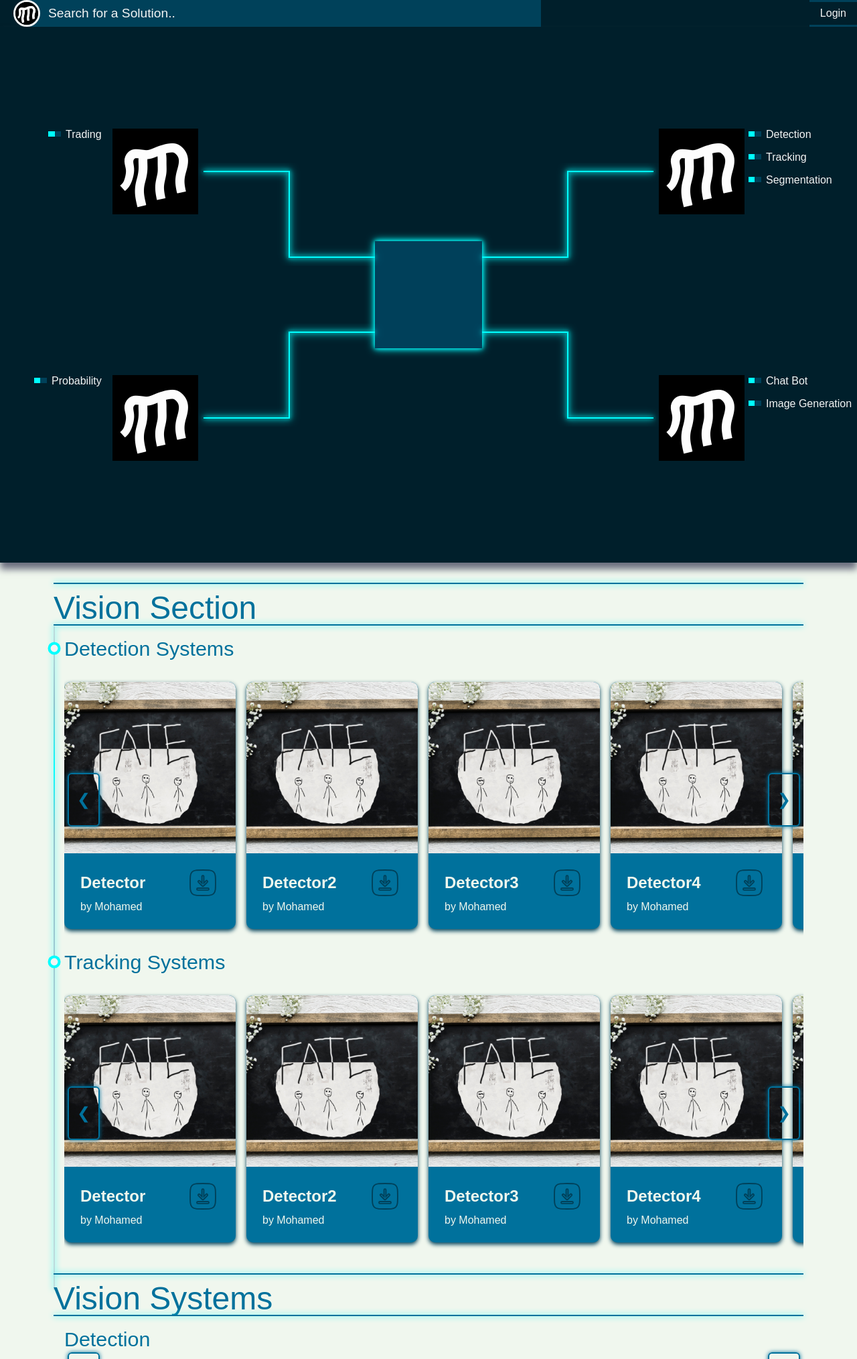
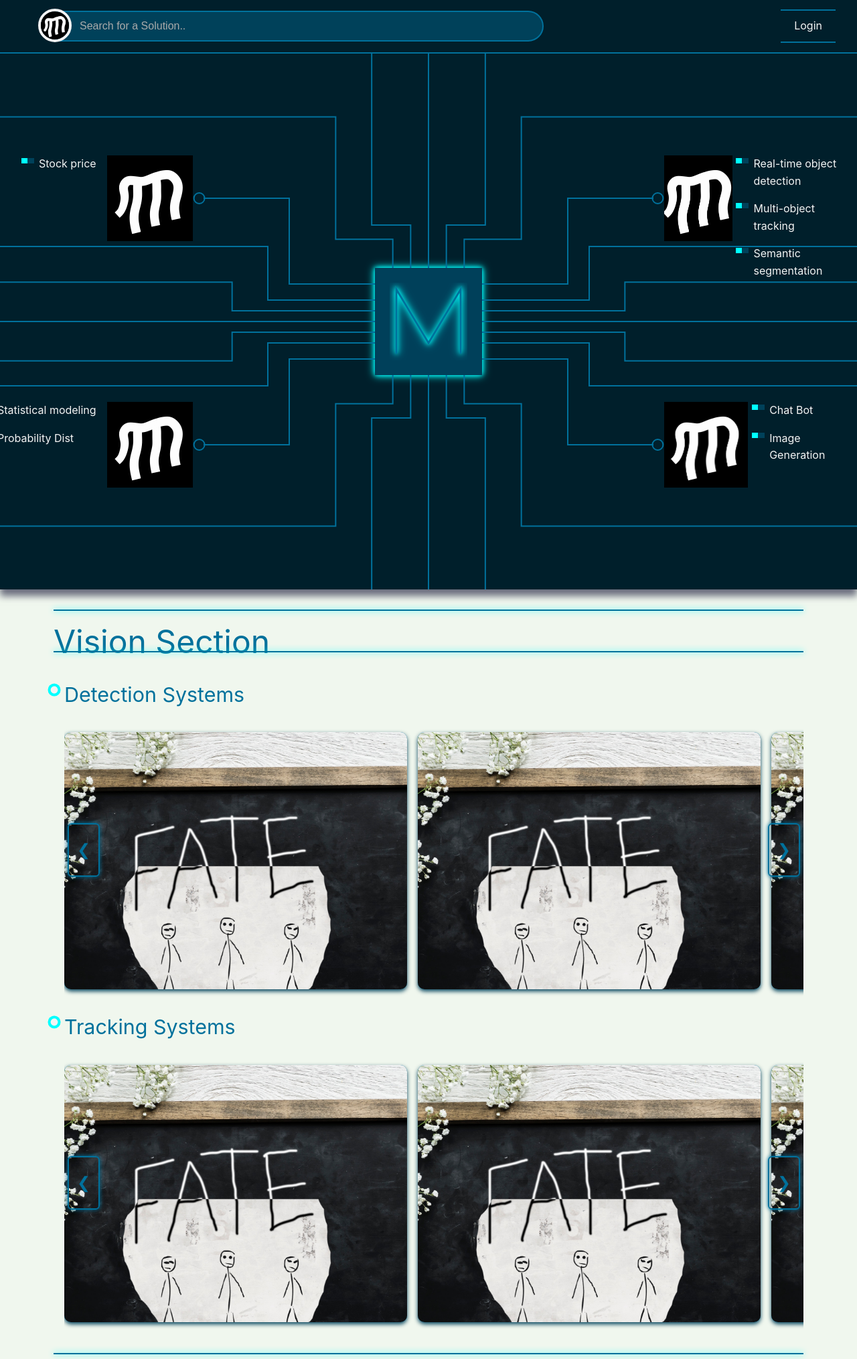
Before and after one commit to 3mad10/EMpire, a FastAPI app: page /smart-solutions/ in a window 1280 px wide. Shown: the top 2029 px of the page at 67% size. Run offline with FastAPI, Linux system fonts and the light colour scheme; data that the repository does not hold is empty; parts of the project's set-up code (start-up, migrations or seed data) failed here and were passed over.

Commit message:
adding M in Hero section with additional lines in hero circut and fixation in nav

```diff
--- a/templates/smart-main.html
+++ b/templates/smart-main.html
@@ -24,7 +24,6 @@
         <div id="content">
           <div class="solution-section" id="vision-systems">
             <div class = "section-header">Vision Section</div>
-            <div id="subsoln-scroll-line"></div>
             <div class="sub-solution">
               <div class = "sub-solution-header">
               <svg class = "sub-soln-dot" width="50px" height="50px" viewBox="-31 -31 162.00 162.00" xmlns="http://www.w3.org/2000/svg" xmlns:xlink="http://www.w3.org/1999/xlink" aria-hidden="true" role="img" class="iconify iconify--gis" preserveAspectRatio="xMidYMid meet" fill="#f4f4f4" stroke="#f4f4f4" stroke-width="10" transform="rotate(0)"><g id="SVGRepo_bgCarrier" stroke-width="0" transform="translate(31,31), scale(0.38)"><rect x="-31" y="-31" width="162.00" height="162.00" rx="81" fill="#0FF" strokewidth="0"></rect></g><g id="SVGRepo_tracerCarrier" stroke-linecap="round" stroke-linejoin="round"></g><g id="SVGRepo_iconCarrier"><path d="M50 37.45c-6.89 0-12.55 5.66-12.55 12.549c0 6.89 5.66 12.55 12.55 12.55c6.655 0 12.112-5.294 12.48-11.862a3.5 3.5 0 0 0 .07-.688a3.5 3.5 0 0 0-.07-.691C62.11 42.74 56.653 37.45 50 37.45zm0 7c3.107 0 5.55 2.442 5.55 5.549s-2.443 5.55-5.55 5.55c-3.107 0-5.55-2.443-5.55-5.55c0-3.107 2.443-5.549 5.55-5.549z" fill="#0FF"></path></g></svg>
@@ -46,9 +45,11 @@
                     </div>
                     <div class="soln-content">
                       <a href="https://www.youtube.com/watch?v=epSxq2zc0LA" target="_blank" class="soln-link">
-                        <div class="soln-name">Detector</div>
+                        <div class="soln-name">Object Detector Pro</div>
                       </a>
                       <div class="soln-owner">by Mohamed</div>
+                      <div class="soln-description">
+                        Advanced multi-class object detection with real-time processing capabilities for security and surveillance applications.                      </div>
                       <div class="icon-container">
                         <svg class="download-icon" width="50px" height="50px" viewBox="-1.2 -1.2 26.40 26.40" fill="none" xmlns="http://www.w3.org/2000/svg" stroke="#00415a" transform="matrix(1, 0, 0, 1, 0, 0)rotate(0)" stroke-width="1.0"><g id="SVGRepo_bgCarrier" stroke-width="0"></g><g id="SVGRepo_tracerCarrier" stroke-linecap="round" stroke-linejoin="round" stroke="#CCCCCC" stroke-width="1.0"></g><g id="SVGRepo_iconCarrier"> <path fill-rule="evenodd" clip-rule="evenodd" d="M2 12C2 7.28595 2 4.92893 3.46447 3.46447C4.92893 2 7.28595 2 12 2C16.714 2 19.0711 2 20.5355 3.46447C22 4.92893 22 7.28595 22 12C22 16.714 22 19.0711 20.5355 20.5355C19.0711 22 16.714 22 12 22C7.28595 22 4.92893 22 3.46447 20.5355C2 19.0711 2 16.714 2 12ZM12 6.25C12.4142 6.25 12.75 6.58579 12.75 7V12.1893L14.4697 10.4697C14.7626 10.1768 15.2374 10.1768 15.5303 10.4697C15.8232 10.7626 15.8232 11.2374 15.5303 11.5303L12.5303 14.5303C12.3897 14.671 12.1989 14.75 12 14.75C11.8011 14.75 11.6103 14.671 11.4697 14.5303L8.46967 11.5303C8.17678 11.2374 8.17678 10.7626 8.46967 10.4697C8.76256 10.1768 9.23744 10.1768 9.53033 10.4697L11.25 12.1893V7C11.25 6.58579 11.5858 6.25 12 6.25ZM8 16.25C7.58579 16.25 7.25 16.5858 7.25 17C7.25 17.4142 7.58579 17.75 8 17.75H16C16.4142 17.75 16.75 17.4142 16.75 17C16.75 16.5858 16.4142 16.25 16 16.25H8Z" fill="#00719c"></path> </g></svg>
                           <ul class="icon-dropdown">
@@ -72,9 +73,11 @@
                     </div>
                     <div class="soln-content">
                       <a href="https://www.youtube.com/watch?v=epSxq2zc0LA" target="_blank" class="soln-link">
-                        <div class="soln-name">Detector2</div>
+                        <div class="soln-name">Face Recognition AI</div>
                       </a>
                       <div class="soln-owner">by Mohamed</div>
+                      <div class="soln-description">
+                        High-precision facial recognition and analysis system with emotion detection and demographic insights.                      </div>
                       <div class="icon-container">
                         <svg class="download-icon" width="50px" height="50px" viewBox="-1.2 -1.2 26.40 26.40" fill="none" xmlns="http://www.w3.org/2000/svg" stroke="#00415a" transform="matrix(1, 0, 0, 1, 0, 0)rotate(0)" stroke-width="1.0"><g id="SVGRepo_bgCarrier" stroke-width="0"></g><g id="SVGRepo_tracerCarrier" stroke-linecap="round" stroke-linejoin="round" stroke="#CCCCCC" stroke-width="1.0"></g><g id="SVGRepo_iconCarrier"> <path fill-rule="evenodd" clip-rule="evenodd" d="M2 12C2 7.28595 2 4.92893 3.46447 3.46447C4.92893 2 7.28595 2 12 2C16.714 2 19.0711 2 20.5355 3.46447C22 4.92893 22 7.28595 22 12C22 16.714 22 19.0711 20.5355 20.5355C19.0711 22 16.714 22 12 22C7.28595 22 4.92893 22 3.46447 20.5355C2 19.0711 2 16.714 2 12ZM12 6.25C12.4142 6.25 12.75 6.58579 12.75 7V12.1893L14.4697 10.4697C14.7626 10.1768 15.2374 10.1768 15.5303 10.4697C15.8232 10.7626 15.8232 11.2374 15.5303 11.5303L12.5303 14.5303C12.3897 14.671 12.1989 14.75 12 14.75C11.8011 14.75 11.6103 14.671 11.4697 14.5303L8.46967 11.5303C8.17678 11.2374 8.17678 10.7626 8.46967 10.4697C8.76256 10.1768 9.23744 10.1768 9.53033 10.4697L11.25 12.1893V7C11.25 6.58579 11.5858 6.25 12 6.25ZM8 16.25C7.58579 16.25 7.25 16.5858 7.25 17C7.25 17.4142 7.58579 17.75 8 17.75H16C16.4142 17.75 16.75 17.4142 16.75 17C16.75 16.5858 16.4142 16.25 16 16.25H8Z" fill="#00719c"></path> </g></svg>
                           <ul class="icon-dropdown">
@@ -99,9 +102,11 @@
                     </button>
                     <div class="soln-content">
                       <a href="https://www.youtube.com/watch?v=epSxq2zc0LA" target="_blank" class="soln-link">
-                        <div class="soln-name">Detector3</div>
+                        <div class="soln-name">Smart Classifier</div>
                       </a>
                       <div class="soln-owner">by Mohamed</div>
+                      <div class="soln-description">
+                        Multi-purpose image classification system trained on 10M+ images with custom category support.                      </div>
                       <div class="icon-container">
                         <svg class="download-icon" width="50px" height="50px" viewBox="-1.2 -1.2 26.40 26.40" fill="none" xmlns="http://www.w3.org/2000/svg" stroke="#00415a" transform="matrix(1, 0, 0, 1, 0, 0)rotate(0)" stroke-width="1.0"><g id="SVGRepo_bgCarrier" stroke-width="0"></g><g id="SVGRepo_tracerCarrier" stroke-linecap="round" stroke-linejoin="round" stroke="#CCCCCC" stroke-width="1.0"></g><g id="SVGRepo_iconCarrier"> <path fill-rule="evenodd" clip-rule="evenodd" d="M2 12C2 7.28595 2 4.92893 3.46447 3.46447C4.92893 2 7.28595 2 12 2C16.714 2 19.0711 2 20.5355 3.46447C22 4.92893 22 7.28595 22 12C22 16.714 22 19.0711 20.5355 20.5355C19.0711 22 16.714 22 12 22C7.28595 22 4.92893 22 3.46447 20.5355C2 19.0711 2 16.714 2 12ZM12 6.25C12.4142 6.25 12.75 6.58579 12.75 7V12.1893L14.4697 10.4697C14.7626 10.1768 15.2374 10.1768 15.5303 10.4697C15.8232 10.7626 15.8232 11.2374 15.5303 11.5303L12.5303 14.5303C12.3897 14.671 12.1989 14.75 12 14.75C11.8011 14.75 11.6103 14.671 11.4697 14.5303L8.46967 11.5303C8.17678 11.2374 8.17678 10.7626 8.46967 10.4697C8.76256 10.1768 9.23744 10.1768 9.53033 10.4697L11.25 12.1893V7C11.25 6.58579 11.5858 6.25 12 6.25ZM8 16.25C7.58579 16.25 7.25 16.5858 7.25 17C7.25 17.4142 7.58579 17.75 8 17.75H16C16.4142 17.75 16.75 17.4142 16.75 17C16.75 16.5858 16.4142 16.25 16 16.25H8Z" fill="#00719c"></path> </g></svg>
                           <ul class="icon-dropdown">
@@ -125,9 +130,11 @@
                     </div>
                     <div class="soln-content">
                       <a href="https://www.youtube.com/watch?v=epSxq2zc0LA" target="_blank" class="soln-link">
-                        <div class="soln-name">Detector4</div>
+                        <div class="soln-name">Anomaly Detector</div>
                       </a>
                       <div class="soln-owner">by Mohamed</div>
+                      <div class="soln-description">
+                        AI-powered anomaly detection for industrial monitoring and quality control with adaptive learning.                      </div>
                       <div class="icon-container">
                         <svg class="download-icon" width="50px" height="50px" viewBox="-1.2 -1.2 26.40 26.40" fill="none" xmlns="http://www.w3.org/2000/svg" stroke="#00415a" transform="matrix(1, 0, 0, 1, 0, 0)rotate(0)" stroke-width="1.0"><g id="SVGRepo_bgCarrier" stroke-width="0"></g><g id="SVGRepo_tracerCarrier" stroke-linecap="round" stroke-linejoin="round" stroke="#CCCCCC" stroke-width="1.0"></g><g id="SVGRepo_iconCarrier"> <path fill-rule="evenodd" clip-rule="evenodd" d="M2 12C2 7.28595 2 4.92893 3.46447 3.46447C4.92893 2 7.28595 2 12 2C16.714 2 19.0711 2 20.5355 3.46447C22 4.92893 22 7.28595 22 12C22 16.714 22 19.0711 20.5355 20.5355C19.0711 22 16.714 22 12 22C7.28595 22 4.92893 22 3.46447 20.5355C2 19.0711 2 16.714 2 12ZM12 6.25C12.4142 6.25 12.75 6.58579 12.75 7V12.1893L14.4697 10.4697C14.7626 10.1768 15.2374 10.1768 15.5303 10.4697C15.8232 10.7626 15.8232 11.2374 15.5303 11.5303L12.5303 14.5303C12.3897 14.671 12.1989 14.75 12 14.75C11.8011 14.75 11.6103 14.671 11.4697 14.5303L8.46967 11.5303C8.17678 11.2374 8.17678 10.7626 8.46967 10.4697C8.76256 10.1768 9.23744 10.1768 9.53033 10.4697L11.25 12.1893V7C11.25 6.58579 11.5858 6.25 12 6.25ZM8 16.25C7.58579 16.25 7.25 16.5858 7.25 17C7.25 17.4142 7.58579 17.75 8 17.75H16C16.4142 17.75 16.75 17.4142 16.75 17C16.75 16.5858 16.4142 16.25 16 16.25H8Z" fill="#00719c"></path> </g></svg>
                           <ul class="icon-dropdown">
@@ -154,6 +161,9 @@
                         <div class="soln-name">Detector7</div>
                       </a>
                       <div class="soln-owner">by Mohamed</div>
+                      <div class="soln-description">
+                        Lorem ipsum dolor sit amet consectetur, adipisicing elit. Accusamus blanditiis, odio sapiente ratione illo sit debitis corporis voluptas libero dolor explicabo dicta aperiam aliquid suscipit impedit atque, ipsam exercitationem eligendi.
+                      </div>
                       <div class="icon-container">
                         <svg class="download-icon" width="50px" height="50px" viewBox="-1.2 -1.2 26.40 26.40" fill="none" xmlns="http://www.w3.org/2000/svg" stroke="#00415a" transform="matrix(1, 0, 0, 1, 0, 0)rotate(0)" stroke-width="1.0"><g id="SVGRepo_bgCarrier" stroke-width="0"></g><g id="SVGRepo_tracerCarrier" stroke-linecap="round" stroke-linejoin="round" stroke="#CCCCCC" stroke-width="1.0"></g><g id="SVGRepo_iconCarrier"> <path fill-rule="evenodd" clip-rule="evenodd" d="M2 12C2 7.28595 2 4.92893 3.46447 3.46447C4.92893 2 7.28595 2 12 2C16.714 2 19.0711 2 20.5355 3.46447C22 4.92893 22 7.28595 22 12C22 16.714 22 19.0711 20.5355 20.5355C19.0711 22 16.714 22 12 22C7.28595 22 4.92893 22 3.46447 20.5355C2 19.0711 2 16.714 2 12ZM12 6.25C12.4142 6.25 12.75 6.58579 12.75 7V12.1893L14.4697 10.4697C14.7626 10.1768 15.2374 10.1768 15.5303 10.4697C15.8232 10.7626 15.8232 11.2374 15.5303 11.5303L12.5303 14.5303C12.3897 14.671 12.1989 14.75 12 14.75C11.8011 14.75 11.6103 14.671 11.4697 14.5303L8.46967 11.5303C8.17678 11.2374 8.17678 10.7626 8.46967 10.4697C8.76256 10.1768 9.23744 10.1768 9.53033 10.4697L11.25 12.1893V7C11.25 6.58579 11.5858 6.25 12 6.25ZM8 16.25C7.58579 16.25 7.25 16.5858 7.25 17C7.25 17.4142 7.58579 17.75 8 17.75H16C16.4142 17.75 16.75 17.4142 16.75 17C16.75 16.5858 16.4142 16.25 16 16.25H8Z" fill="#00719c"></path> </g></svg>
                           <ul class="icon-dropdown">
@@ -180,6 +190,9 @@
                         <div class="soln-name">Detector6</div>
                       </a>
                       <div class="soln-owner">by Mohamed</div>
+                      <div class="soln-description">
+                        Lorem ipsum dolor sit amet consectetur, adipisicing elit. Accusamus blanditiis, odio sapiente ratione illo sit debitis corporis voluptas libero dolor explicabo dicta aperiam aliquid suscipit impedit atque, ipsam exercitationem eligendi.
+                      </div>
                       <div class="icon-container">
                         <svg class="download-icon" width="50px" height="50px" viewBox="-1.2 -1.2 26.40 26.40" fill="none" xmlns="http://www.w3.org/2000/svg" stroke="#00415a" transform="matrix(1, 0, 0, 1, 0, 0)rotate(0)" stroke-width="1.0"><g id="SVGRepo_bgCarrier" stroke-width="0"></g><g id="SVGRepo_tracerCarrier" stroke-linecap="round" stroke-linejoin="round" stroke="#CCCCCC" stroke-width="1.0"></g><g id="SVGRepo_iconCarrier"> <path fill-rule="evenodd" clip-rule="evenodd" d="M2 12C2 7.28595 2 4.92893 3.46447 3.46447C4.92893 2 7.28595 2 12 2C16.714 2 19.0711 2 20.5355 3.46447C22 4.92893 22 7.28595 22 12C22 16.714 22 19.0711 20.5355 20.5355C19.0711 22 16.714 22 12 22C7.28595 22 4.92893 22 3.46447 20.5355C2 19.0711 2 16.714 2 12ZM12 6.25C12.4142 6.25 12.75 6.58579 12.75 7V12.1893L14.4697 10.4697C14.7626 10.1768 15.2374 10.1768 15.5303 10.4697C15.8232 10.7626 15.8232 11.2374 15.5303 11.5303L12.5303 14.5303C12.3897 14.671 12.1989 14.75 12 14.75C11.8011 14.75 11.6103 14.671 11.4697 14.5303L8.46967 11.5303C8.17678 11.2374 8.17678 10.7626 8.46967 10.4697C8.76256 10.1768 9.23744 10.1768 9.53033 10.4697L11.25 12.1893V7C11.25 6.58579 11.5858 6.25 12 6.25ZM8 16.25C7.58579 16.25 7.25 16.5858 7.25 17C7.25 17.4142 7.58579 17.75 8 17.75H16C16.4142 17.75 16.75 17.4142 16.75 17C16.75 16.5858 16.4142 16.25 16 16.25H8Z" fill="#00719c"></path> </g></svg>
                           <ul class="icon-dropdown">
--- a/templates/styles/smart-main.css
+++ b/templates/styles/smart-main.css
@@ -6,11 +6,17 @@
 
 :root {
     --clr: #f4f4f4;
+    --primary: #00719c;
+    --secondary: #0ff;
+    --dark: #001f2b;
+    --bg: #F0F7EE;
+    --nav-height: 80px;
 }
 
 body {
-    font-family: Arial, sans-serif;
-    background-color: #F0F7EE;
+    font-family: -apple-system, BlinkMacSystemFont, 'Segoe UI', Roboto, sans-serif;
+    background-color: var(--bg);
+    line-height: 1.6;
 }
 
 a {
@@ -29,56 +35,70 @@
 
 #topnav {
     display: flex;
-    height: 5%;
-    color: #f4f4f4;
-    justify-content: flex-start;
-    background-color: #001f2b;
+    flex-direction: row;
+    height: var(--nav-height);
+    color: var(--clr);
+    justify-content: space-between;
+    background-color: var(--dark);
+    align-items: center;
+    padding: 0rem 2rem;
+    box-shadow: 0 4px 20px rgba(0,0,0,0.1);
+    border-bottom: 2px solid;
+    border-bottom-color: var(--primary);
 }
 
-#topnav :nth-child(3) {
-    margin-left: auto;
+#em-logo img {
+    border-radius: 50%;
+    width: 50px;
+    height: 50px;
+    border: 4px solid var(--clr);
 }
+
+#em-logo {
+    transform: translateX(50%) translateY(5%);
+}
+
 
 .search-area {
     border: none;
-    padding: 0.6rem;
+    padding: 12px 35px;
     width: 60%;
     background: #00415a;
-    font-size: 1.2rem;
-    padding-left : 2.5%;
+    font-size: 16px;
+    border-top-right-radius: 25px;
+    border-bottom-right-radius: 25px;
+    border: 2px solid var(--primary);
+    color: var(--clr);
 }
 
 .search-area::placeholder {
-    color: #f4f4f4;
-    font-size: 1.2rem;
+    color: #aaa;
+}
+
+.search-area:focus {
+    transition: all 0.3s ease-in-out; /* Transition properties */
+    border-color: var(--secondary);
 }
 
 #lgn-btn {
     display: flex;
     align-items: center;
-    padding: 0 1rem;
-    height: 100%;
-    border: 0.2rem solid;
-    border-color: #00415a;
+    padding: 10px 20px;
+    margin-left: auto;
+    border: 2px solid var(--primary);
     border-left: none;
     border-right: none;
-    text-align: center;
+    transition: all 0.3s ease;
 }
 
-#em-logo > img {
-    border-radius: 50%;
-    width: auto;
-    height: 100%;
-    border: 0.2rem solid var(--clr);
-}
-
-#em-logo {
-    transform: translateX(50%);
+#lgn-btn:hover {
+    border-color: var(--secondary);
 }
 
 textarea:focus, input:focus{
     outline: none;
 }
+
 #hero {
     position: relative;
     height: 100%;
@@ -251,6 +271,8 @@
 .soln-card {
     flex: 0 0 auto; /* prevent shrinking & make cards stay in row */
     scroll-snap-align: start; /* optional: snap to this card */
+    width: 40vw;
+    height: 30vw;
     overflow: hidden;
     position: relative;
     font-size: 1.5rem;
@@ -258,6 +280,7 @@
     background-color: #00719c;
     border-radius: 10px;
     box-shadow: 0 3px 6px 0 #00415a;
+    overflow-wrap: break-word; /* Or word-wrap: break-word; for older browsers */
 }
 
 .soln-card .soln-content {
@@ -265,16 +288,28 @@
     position: relative;
 }
 
-.soln-card img {
-    width: 20vw;
-    height: 20vw;
+.soln-card-shorts img {
+    width: 100%;
+    aspect-ratio: 1 / 1; /* Sets a square aspect ratio */
+    object-fit: cover; /* Covers the square area, cropping if needed */
     transition: opacity 0.5s;
     opacity: 1;
 }
 
 .soln-owner {
+    font-size: 0.8rem;
+    margin-top: 0.6rem;
+}
+
+.soln-description {
+    width: 75%;
+    margin-top: 1rem;
     font-size: 1rem;
-    margin-top: 0.8rem;
+    display: -webkit-box;
+    -webkit-line-clamp: 2;     /* limit to 2 lines */
+    -webkit-box-orient: vertical;
+    overflow: hidden;
+    text-overflow: ellipsis;
 }
 
 
@@ -331,6 +366,7 @@
 
 .soln-card-shorts {
     position: relative;
+    width: 100%;
 }
 .video-switch-btn {
     position: absolute;
```
Also changed, not shown: templates/dynamic/smart_solutions/components.js (+154 -10 lines), templates/dynamic/smart_solutions/config.js (+13 -8 lines), templates/dynamic/smart_solutions/sections.js (+8 -5 lines), templates/dynamic/smart_solutions/eventHandlers.js (renamed from templates/dynamic/smart_solutions/vidEventHandlers.js).
